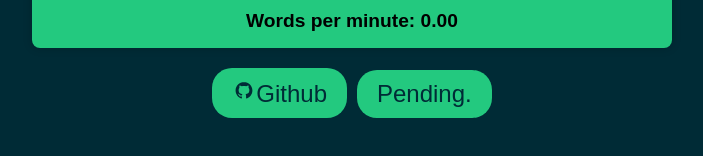
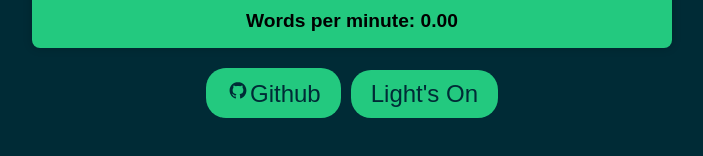
Before and after one commit to rustieepo0/KeySpeed, a React (Create React App) app: page / in a window 1280 px wide. Shown: the part 548-704 px from the top of the page, without its empty margins (288-991 px from the left). Built offline with nearby package versions, Linux system fonts and the light colour scheme.

Commit message:
lights on button.

```diff
--- a/src/App.js
+++ b/src/App.js
@@ -22,7 +22,7 @@ function App() {
           <a href="https://github.com/rustieepo0" target='_blank' rel='noopener noreferrer'>
             <button className='github-button'><DiGithubBadge></DiGithubBadge>Github</button>
           </a>
-          <button className='text-button'>Pending.</button>
+          <button className='text-button'>Light's On</button>
         </div>
     </div>
   );
```
